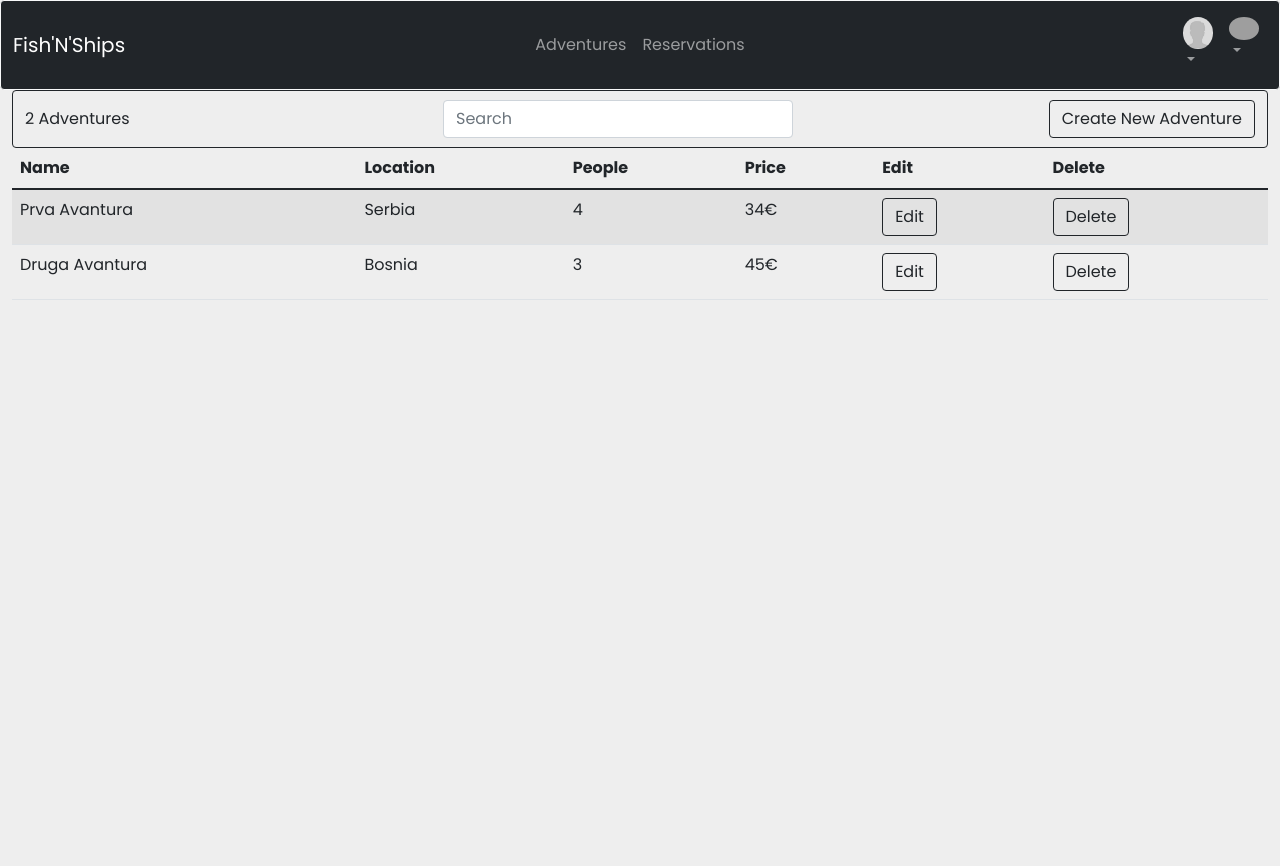
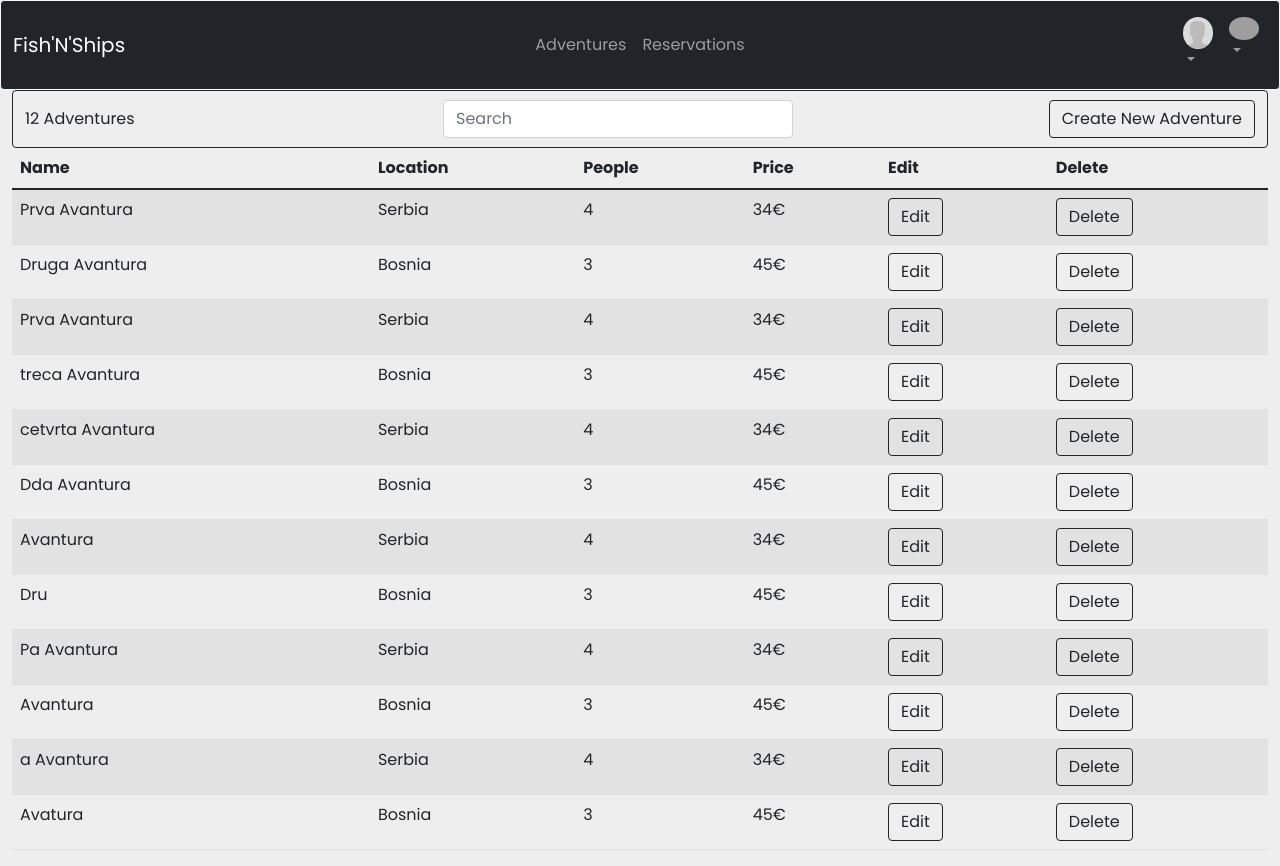
Before and after one commit to SteX266/mrs-isa, a React (Create React App) app in the folder frontend/: page /adventures in a window 1280 px wide. Before the commit the page ends 800 px from the top, so only its background shows below. Built offline with nearby package versions, Linux system fonts and the light colour scheme; grey boxes are pictures that could not be loaded.

Commit message:
#3.10.8.1 izmena lozinke

```diff
--- a/frontend/src/components/InstructorAdventureView.jsx
+++ b/frontend/src/components/InstructorAdventureView.jsx
@@ -2,27 +2,40 @@ import React, {Component} from "react";
 import { Container, Nav, Navbar, Button, Table, Form, FormControl } from "react-bootstrap";
 import { Link } from "react-router-dom";
 
-class InstructorAdventureView extends Component {
-    constructor(props) {
-        super(props);
-        this.state = {
-                searchField : '',
-                listings : [
+export default function  InstructorAdventureView () {
+    const [adventures,setAdventures] = React.useState([
                     {id: 1, name: "Prva Avantura", location : "Serbia", people: 4,  price: 34},
-                    {id: 2, name: "Druga Avantura", location : "Bosnia", people: 3,price: 45}
-                ]
-        };
+                    {id: 2, name: "Druga Avantura", location : "Bosnia", people: 3,price: 45},
+                    {id: 3, name: "Prva Avantura", location : "Serbia", people: 4,  price: 34},
+                    {id: 4, name: "treca Avantura", location : "Bosnia", people: 3,price: 45},
+                    {id: 5, name: "cetvrta Avantura", location : "Serbia", people: 4,  price: 34},
+                    {id: 6, name: "Dda Avantura", location : "Bosnia", people: 3,price: 45},
+                    {id: 7, name: " Avantura", location : "Serbia", people: 4,  price: 34},
+                    {id: 8, name: "Dru", location : "Bosnia", people: 3,price: 45},
+                    {id: 9, name: "Pa Avantura", location : "Serbia", people: 4,  price: 34},
+                    {id: 10, name: " Avantura", location : "Bosnia", people: 3,price: 45},
+                    {id: 11, name: "a Avantura", location : "Serbia", people: 4,  price: 34},
+                    {id: 12, name: " Avatura", location : "Bosnia", people: 3,price: 45}]);
+    const [searchAdventures ,setSearchAdventures] = React.useState(adventures);
+
+    function searchFieldChanged(event){
+        const filtering = [];
+        const searchParam = event.target.value.toLowerCase();
+        for (let index = 0; index < adventures.length; index++) {
+            const adventure = adventures[index];
+            if (adventure.name.toLowerCase().includes(searchParam) || adventure.location.toLowerCase().includes(searchParam)) {
+                filtering.push(adventure);
+            }
+        }
+        setSearchAdventures(filtering);
     }
-    searchFieldChanged = (e) => {
-        this.setState({ searchField : e.target.value });
-    }
-    render() {
+
         return (
         <Container style={{maxWidth: '100%'}}>
             <Navbar collapseOnSelect className="rounded border border-dark">
-                <Container><Navbar.Text className="text-dark">{this.state.listings.length} Adventures</Navbar.Text></Container>
+                <Container><Navbar.Text className="text-dark">{searchAdventures.length} Adventures</Navbar.Text></Container>
 
-                <Container><SearchForm searchFieldChanged={this.searchFieldChanged}/></Container>
+                <Container><SearchForm searchFieldChanged={searchFieldChanged}/></Container>
 
                 <Container>
                     <Nav className="ms-auto">
@@ -37,11 +50,9 @@ class InstructorAdventureView extends Component {
 
             <Table striped hover className="rounded" >
                 <TableHeader headers={["Name", "Location", "People", "Price", "Edit" , "Delete"]}></TableHeader>
-                <TableBody listings={this.state.listings}></TableBody>
+                <TableBody adventures={searchAdventures}></TableBody>
             </Table>
-        </Container>);
-    }
-}
+        </Container>);}
 
 class SearchForm extends Component {
     render() {
@@ -61,13 +72,13 @@ class EditableTableRow extends Component {
     }
     render() {
         return (
-            <tr id={this.props.listing.id}>
-                <td>{this.props.listing.name}</td>
-                <td>{this.props.listing.location}</td>
-                <td>{this.props.listing.people}</td>
-                <td>{this.props.listing.price}€</td>
-                <td><Button href={`/adventures/${this.props.listing.id}`} variant="outline-dark">Edit</Button></td>
-                <td><Button id = {this.props.listing.id} onClick={this.DeleteButtonHendlr} variant="outline-dark">Delete</Button></td>
+            <tr id={this.props.adventure.id}>
+                <td>{this.props.adventure.name}</td>
+                <td>{this.props.adventure.location}</td>
+                <td>{this.props.adventure.people}</td>
+                <td>{this.props.adventure.price}€</td>
+                <td><Button href={`/adventures/${this.props.adventure.id}`} variant="outline-dark">Edit</Button></td>
+                <td><Button id = {this.props.adventure.id} onClick={this.DeleteButtonHendlr} variant="outline-dark">Delete</Button></td>
             </tr>
         );
     }
@@ -91,12 +102,10 @@ class TableBody extends Component {
     render() {
         return (
             <tbody>
-                {this.props.listings.map((listing =>
-                    <EditableTableRow key={listing.id} listing={listing}></EditableTableRow>
+                {this.props.adventures.map((adventure =>
+                    <EditableTableRow key={adventure.id} adventure={adventure}></EditableTableRow>
                     ))}
             </tbody>
         );
     }
 }
-
-export default InstructorAdventureView;
--- a/frontend/src/components/InstructorPage.jsx
+++ b/frontend/src/components/InstructorPage.jsx
@@ -8,6 +8,7 @@ import InstructorAdventureView from  './InstructorAdventureView';
 import EditAdventure from './EditAdventure';
 import CreateAdventure from './CreateAdventure';
 import InstructorAccount from './InstructorAccount';
+import InstructorProfile from './InstructorProfile';
 
 class InstructorPage extends Component {
     state = {
@@ -24,7 +25,7 @@ class InstructorPage extends Component {
               <Route exact path='/adventures/:Id' element={<EditAdventure></EditAdventure>}/>
               <Route  exact path='/reservations' element={<h1>Reservations page</h1>}/>
               <Route  exact path='/adventures/create-adventure' element={<CreateAdventure></CreateAdventure>}/>
-              <Route exact path='/profile' element={<h1>Profile</h1>}/>
+              <Route exact path='/profile' element={<InstructorProfile/>}/>
               <Route exact path='/account' element={<InstructorAccount></InstructorAccount>}/>
               <Route exact path='/edit' element={<h1>Account</h1>}/>
         </Routes>
--- /dev/null
+++ b/frontend/src/components/InstructorProfile.jsx
@@ -0,0 +1,5 @@
+export default  function InstructorProfile(){
+    return(
+        <h1> Profile </h1>
+    )
+}
```
